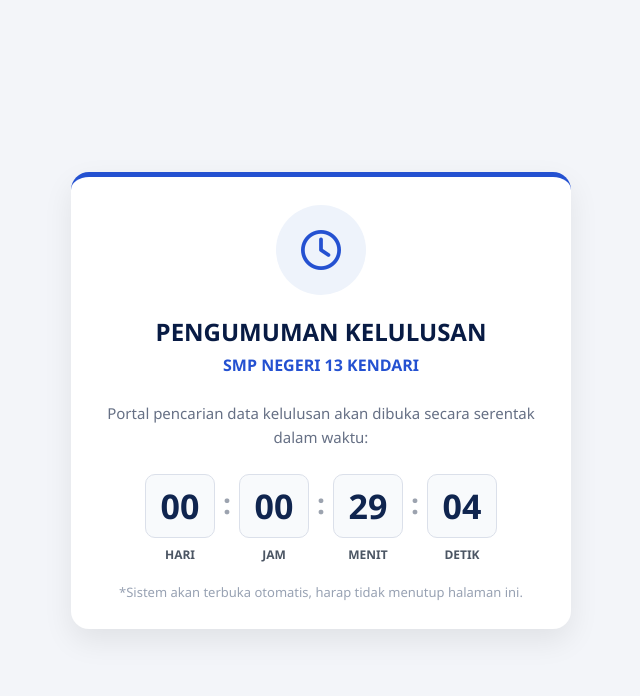
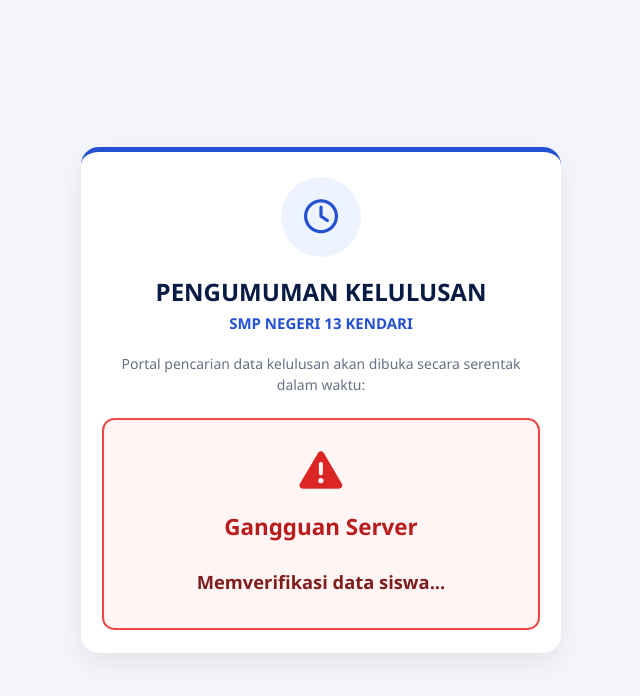
Before and after one commit to rudy887/pengumuman, a plain HTML site: page index.html in a window 1280 px wide. Shown: the whole page, without its empty margins (319-959 px from the left). Drawn offline with Linux system fonts and the light colour scheme.

Commit message:
Add files via upload

```diff
--- a/index.html
+++ b/index.html
@@ -3,114 +3,115 @@
 <head>
 <meta charset="UTF-8">
 <meta name="viewport" content="width=device-width, initial-scale=1.0">
+
 <title>Pengumuman Kelulusan</title>
 
-<link rel="stylesheet" href="https://cdnjs.cloudflare.com/ajax/libs/font-awesome/6.5.2/css/all.min.css">
+<link rel="stylesheet"
+href="https://cdnjs.cloudflare.com/ajax/libs/font-awesome/6.5.2/css/all.min.css">
 
 <style>
+
 *{
     margin:0;
     padding:0;
     box-sizing:border-box;
-    font-family:'Segoe UI',sans-serif;
 }
 
 body{
-    background:#f3f5f9;
     min-height:100vh;
     display:flex;
     justify-content:center;
     align-items:center;
     padding:15px;
+    background:#f4f6fb;
+    font-family:Segoe UI,sans-serif;
 }
 
 .card{
     width:100%;
-    max-width:500px;
+    max-width:480px;
     background:#fff;
     border-radius:18px;
-    padding:28px;
+    padding:25px;
     text-align:center;
-    box-shadow:0 12px 30px rgba(0,0,0,.08);
+    box-shadow:0 10px 30px rgba(0,0,0,.08);
     border-top:5px solid #2451d1;
 }
 
 .icon-box{
-    width:90px;
-    height:90px;
+    width:80px;
+    height:80px;
     margin:auto;
     border-radius:50%;
-    background:#eef3fb;
+    background:#edf3ff;
     display:flex;
     justify-content:center;
     align-items:center;
-    margin-bottom:20px;
+    margin-bottom:18px;
 }
 
 .icon-box i{
-    font-size:40px;
+    font-size:34px;
     color:#2451d1;
 }
 
 h1{
+    font-size:24px;
     color:#081b44;
-    font-size:24px;
-    margin-bottom:6px;
-    font-weight:700;
+    margin-bottom:5px;
 }
 
 h2{
+    font-size:15px;
     color:#2451d1;
-    font-size:16px;
-    margin-bottom:25px;
+    margin-bottom:20px;
 }
 
 .desc{
     color:#667085;
-    font-size:15px;
-    line-height:1.6;
+    line-height:1.5;
     margin-bottom:25px;
+    font-size:14px;
 }
 
 .countdown{
     display:flex;
     justify-content:center;
-    align-items:flex-start;
-    gap:8px;
+    gap:6px;
     margin-bottom:20px;
 }
 
 .time-box{
-    min-width:70px;
+    min-width:60px;
 }
 
 .number{
     background:#f8fafc;
-    border:1px solid #dbe0ea;
+    border:1px solid #dce3ee;
     border-radius:10px;
     padding:8px;
-    font-size:34px;
+    font-size:30px;
     font-weight:700;
-    color:#10254f;
+    color:#0f224f;
 }
 
 .label{
-    margin-top:8px;
-    font-size:12px;
+    margin-top:6px;
+    font-size:11px;
     font-weight:600;
-    color:#4b5563;
+    color:#667085;
 }
 
 .separator{
-    font-size:28px;
+    font-size:24px;
+    margin-top:8px;
+    color:#9ca3af;
     font-weight:bold;
-    color:#9ca3af;
-    margin-top:10px;
 }
 
 .note{
+    font-size:12px;
     color:#98a2b3;
-    font-size:13px;
 }
 
 .error-box{
@@ -118,13 +119,14 @@
     background:#fff5f5;
     border:2px solid #ef4444;
     border-radius:12px;
-    padding:22px;
+    padding:20px;
+    animation:pulse 1.5s infinite;
 }
 
 .error-icon{
     font-size:42px;
     color:#dc2626;
-    margin-bottom:15px;
+    margin-bottom:12px;
 }
 
 .error-title{
@@ -135,22 +137,15 @@
 }
 
 .error-message{
+    min-height:50px;
+    display:flex;
+    align-items:center;
+    justify-content:center;
+    text-align:center;
     font-size:18px;
+    font-weight:600;
     color:#7f1d1d;
-    min-height:30px;
-    font-weight:600;
-}
-
-.loading-dots::after{
-    content:"";
-    animation:dots 1.5s infinite;
-}
-
-@keyframes dots{
-    0%{content:"";}
-    33%{content:".";}
-    66%{content:"..";}
-    100%{content:"...";}
+    transition:opacity .3s ease;
 }
 
 @keyframes pulse{
@@ -159,48 +154,26 @@
     100%{transform:scale(1);}
 }
 
-.error-box{
-    animation:pulse 1.5s infinite;
+@media(max-width:480px){
+
+    .card{
+        padding:18px;
     }
 
-@media(max-width:600px){
-
-    .card{
-        max-width:380px;
-        padding:20px;
+    .time-box{
+        min-width:50px;
     }
 
-    .icon-box{
-        width:75px;
-        height:75px;
+    .number{
+        font-size:22px;
     }
 
-    .icon-box i{
-        font-size:32px;
+    .separator{
+        font-size:18px;
     }
 
     h1{
         font-size:20px;
-    }
-
-    h2{
-        font-size:14px;
-    }
-
-    .desc{
-        font-size:14px;
-    }
-
-    .time-box{
-        min-width:58px;
-    }
-
-    .number{
-        font-size:24px;
-    }
-
-    .separator{
-        font-size:22px;
     }
 
     .error-title{
@@ -211,6 +184,7 @@
         font-size:15px;
     }
 }
+
 </style>
 </head>
 <body>
@@ -222,6 +196,7 @@
     </div>
 
     <h1>PENGUMUMAN KELULUSAN</h1>
+
     <h2>SMP NEGERI 13 KENDARI</h2>
 
     <div class="desc">
@@ -261,7 +236,7 @@
         </div>
 
         <div class="note">
-            *Sistem akan terbuka otomatis, harap tidak menutup halaman ini.
+            *Sistem akan terbuka otomatis.
         </div>
 
     </div>
@@ -276,7 +251,7 @@
             Gangguan Server
         </div>
 
-        <div class="error-message" id="errorMessage">
+        <div id="errorMessage" class="error-message">
             Menghubungkan ke server...
         </div>
 
@@ -286,38 +261,42 @@
 
 <script>
 
-// =========================================================================
-// ATUR TANGGAL DAN WAKTU RILIS DI SINI
-// =========================================================================
-const DEFAULT_DATE = "2026-06-02T20:00:00+08:00";
+// ============================================================
+// PENGATURAN WAKTU
+// ============================================================
 
+const DEFAULT_DATE = "2026-06-02T19:29:00+08:00";
 const targetDate = new Date(DEFAULT_DATE);
-
-const countdownContainer = document.getElementById("countdownContainer");
-const errorBox = document.getElementById("errorBox");
-const errorMessage = document.getElementById("errorMessage");
 
 const messages = [
     "Menghubungkan ke server...",
     "Mengambil data kelulusan...",
-    "Memeriksa status layanan...",
+    "Memverifikasi data siswa...",
+    "Memuat informasi kelulusan...",
     "Server tidak merespons...",
-    "Memuat data siswa...",
     "Jaringan tidak stabil...",
-    "Memproses permintaan...",
+    "Menghubungkan ulang ke server...",
     "Maaf, Jaringan sedang sibuk...",
     "Silakan coba beberapa saat lagi...",
-    "Menghubungkan ulang ke server..."
+    "Memproses permintaan..."
 ];
 
-function updateCountdown(){
+const countdownContainer =
+document.getElementById("countdownContainer");
 
-    const now = new Date().getTime();
-    const distance = targetDate.getTime() - now;
+const errorBox =
+document.getElementById("errorBox");
 
-    if(distance <= 0){
+const errorMessage =
+document.getElementById("errorMessage");
 
-        clearInterval(timer);
+let errorRunning = false;
+
+function showServerError(){
+
+    if(errorRunning) return;
+
+    errorRunning = true;
 
     countdownContainer.style.display = "none";
     errorBox.style.display = "block";
@@ -327,27 +306,57 @@
     errorMessage.textContent = messages[index];
 
     setInterval(() => {
-            index++;
-            if(index >= messages.length){
-                index = 0;
-            }
+
+        index = (index + 1) % messages.length;
 
         errorMessage.style.opacity = "0";
 
         setTimeout(() => {
-                errorMessage.textContent = messages[index];
+
+            errorMessage.textContent =
+            messages[index];
+
             errorMessage.style.opacity = "1";
-            },200);
+
+        },300);
 
     },2000);
+}
+
+function updateCountdown(){
+
+    const distance =
+        targetDate.getTime() - Date.now();
+
+    if(distance <= 0){
+
+        clearInterval(timer);
+
+        showServerError();
 
         return;
     }
 
-    const days = Math.floor(distance / (1000 * 60 * 60 * 24));
-    const hours = Math.floor((distance % (1000 * 60 * 60 * 24)) / (1000 * 60 * 60));
-    const minutes = Math.floor((distance % (1000 * 60 * 60)) / (1000 * 60));
-    const seconds = Math.floor((distance % (1000 * 60)) / 1000);
+    const days =
+        Math.floor(distance / (1000*60*60*24));
+
+    const hours =
+        Math.floor(
+            (distance % (1000*60*60*24))
+            /(1000*60*60)
+        );
+
+    const minutes =
+        Math.floor(
+            (distance % (1000*60*60))
+            /(1000*60)
+        );
+
+    const seconds =
+        Math.floor(
+            (distance % (1000*60))
+            /1000
+        );
 
     document.getElementById("days").textContent =
         String(days).padStart(2,"0");
@@ -362,10 +371,21 @@
         String(seconds).padStart(2,"0");
 }
 
+// ============================================================
+// CEK SAAT HALAMAN DIBUKA
+// ============================================================
+
+if(Date.now() >= targetDate.getTime()){
+
+    showServerError();
+
+}else{
+
     updateCountdown();
 
-const timer = setInterval(updateCountdown,1000);
-
+    var timer =
+        setInterval(updateCountdown,1000);
+}
 </script>
 
 </body>
```
Lines whose indentation alone changed are shown as unchanged.
